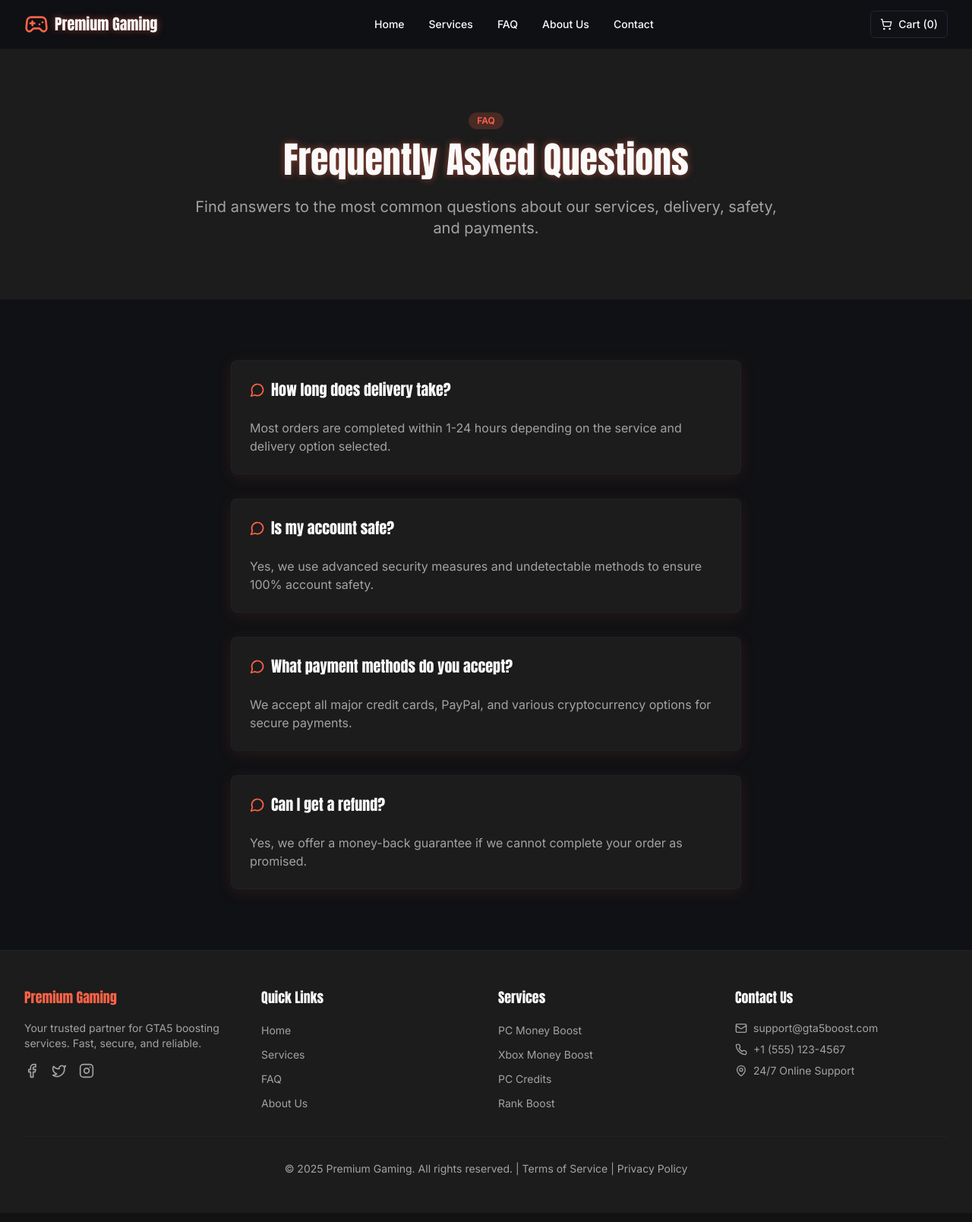
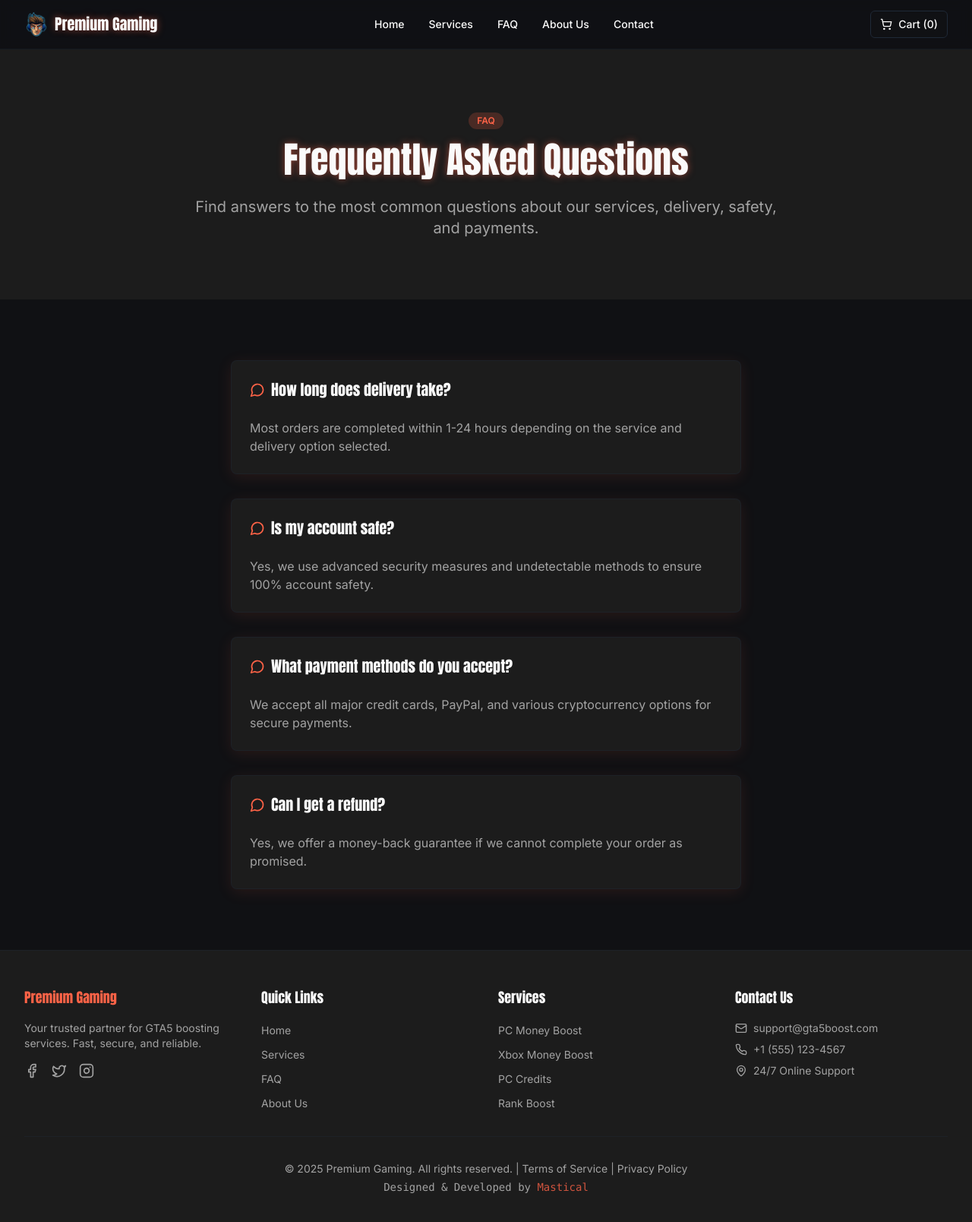
Before and after one commit to 404reese/mastical-gameboosting, a Next.js app: page /faq in a window 1280 px wide. Shown: the top 1608 px of the page at 76% size. Built offline with nearby package versions, Linux system fonts and the light colour scheme; a web font is replaced by a local one.

Commit message:
meta update

```diff
--- a/app/layout.tsx
+++ b/app/layout.tsx
@@ -5,8 +5,11 @@ import { Inter } from 'next/font/google';
 const inter = Inter({ subsets: ['latin'] });
 
 export const metadata: Metadata = {
-  title: 'Create Next App',
-  description: 'Generated by create next app',
+  title: 'Premium Gaming Services',
+  description: 'Premium Gaming Services',
+  icons: {
+    icon: '/gameravatar.png',
+  },
 };
 
 export default function RootLayout({
--- a/app/page.tsx
+++ b/app/page.tsx
@@ -51,7 +51,7 @@ export default function Home() {
         <div
           className="absolute inset-0 bg-cover bg-center"
           style={{
-            backgroundImage: `url('https://images.pexels.com/photos/442576/pexels-photo-442576.jpeg?auto=compress&cs=tinysrgb&w=1920&h=1080&fit=crop')`
+            backgroundImage: `url('/heroimg.jpg')`
           }}
         />
         <div className="relative z-20 text-center px-4 max-w-4xl mx-auto">
--- a/components/Footer.tsx
+++ b/components/Footer.tsx
@@ -71,6 +71,9 @@ export default function Footer() {
           <p className="text-sm text-muted-foreground">
             © 2025 Premium Gaming. All rights reserved. | Terms of Service | Privacy Policy
           </p>
+          <p className="text-sm text-muted-foreground mt-1 font-mono">
+            Designed & Developed by <span className="text-primary/80"><a href="https://mastical.com/" target="_blank">Mastical</a> </span>
+          </p>
         </div>
       </div>
     </footer>
--- a/components/Header.tsx
+++ b/components/Header.tsx
@@ -22,7 +22,9 @@ export default function Header() {
         <div className="flex h-16 items-center justify-between">
           {/* Logo */}
           <Link href="/" className="flex items-center space-x-2">
-            <Gamepad2 className="h-8 w-8 text-primary" />
+            {/* <Gamepad2 className="h-8 w-8 text-primary" /> */}
+            <img src="/gameravatar.png" alt="Logo" className="h-8 w-8" />
+
             <span className="font-impact text-xl text-glow">Premium Gaming</span>
           </Link>
 
```
Also changed, not shown: public/gameravatar.png (added), public/heroimg.jpg (added).
